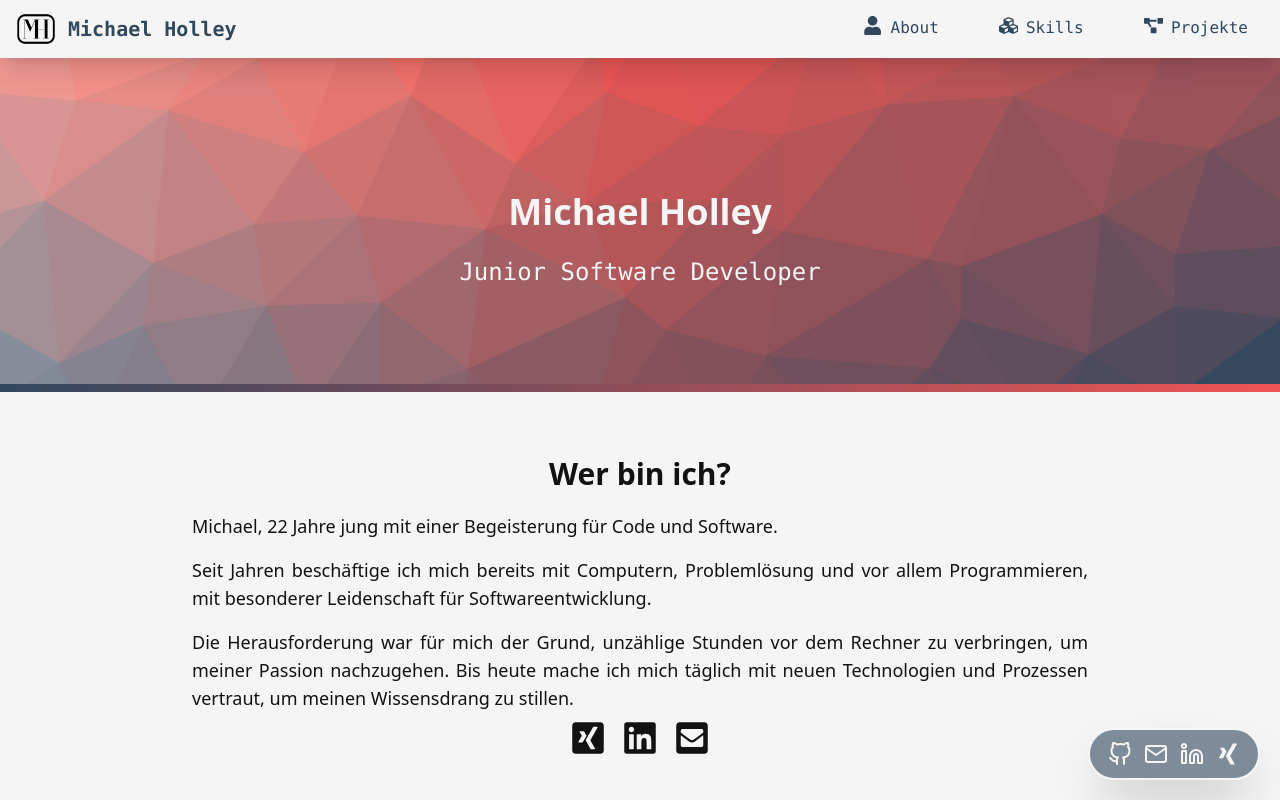
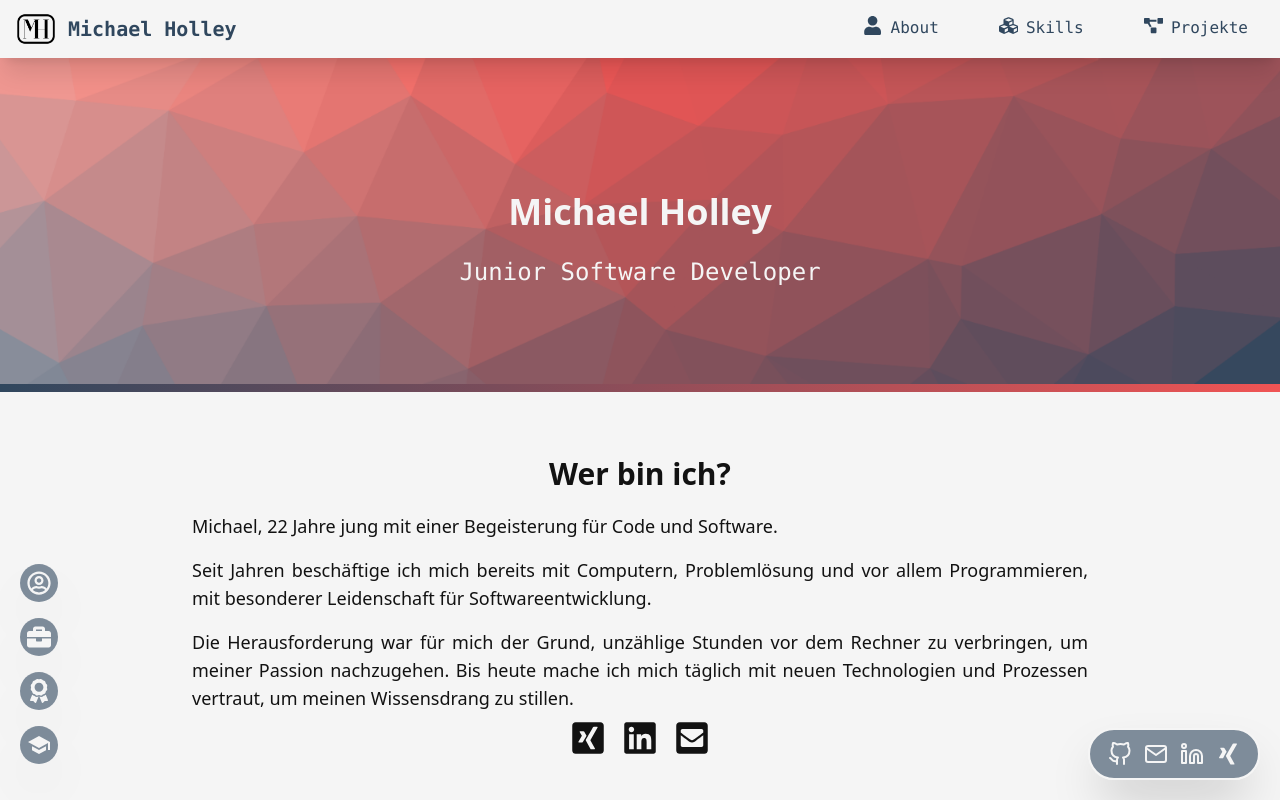
Before and after one commit to MichaelHolley/michaelholley.de, a React (Create React App) app: page / in a window 1280 px wide. Shown: the top 800 px of the page. Built offline with nearby package versions, Linux system fonts and the light colour scheme.

Commit message:
added Home-Navigator

```diff
--- a/package.json
+++ b/package.json
@@ -1,6 +1,6 @@
 {
   "name": "website_tw",
-  "version": "1.0.6",
+  "version": "1.0.7",
   "private": true,
   "dependencies": {
     "@testing-library/jest-dom": "^5.16.2",
--- a/src/components/footer.tsx
+++ b/src/components/footer.tsx
@@ -4,13 +4,13 @@ import { FiLinkedin, FiGithub, FiMail } from "react-icons/fi";
 
 function Footer() {
   return (
-    <footer className="bg-b0 bg-opacity-60 shadow-2xl fixed z-20 bottom-5 right-5 p-3 rounded-full border-2 border-w0 transition-[width] duration-500 backdrop-blur-[2px]">
+    <footer className="bg-b0 bg-opacity-60 shadow-2xl fixed z-20 bottom-5 right-5 p-3 rounded-full border-2 border-w0 backdrop-blur-[2px]">
       <ul className="flex flex-row-reverse text-w0">
         <NavBarIconItem
           icon={
             <FaXing
               size="1.5em"
-              className="hover:fill-r0 transition ease-out duration-300 hover:scale-110"
+              className="transition ease-out duration-300 hover:scale-110"
             />
           }
           link="https://www.xing.com/profile/Michael_Holley"
@@ -20,7 +20,7 @@ function Footer() {
           icon={
             <FiLinkedin
               size="1.5em"
-              className="hover:stroke-r0 transition ease-out duration-300 hover:scale-110"
+              className="transition ease-out duration-300 hover:scale-110"
             />
           }
           link="https://www.linkedin.com/in/michael-holley-791a64228/"
@@ -30,7 +30,7 @@ function Footer() {
           icon={
             <FiMail
               size="1.5em"
-              className="hover:stroke-r0 transition ease-out duration-300 hover:scale-110"
+              className="transition ease-out duration-300 hover:scale-110"
             />
           }
           link="mailto:michael.philipp.holley@gmail.com"
@@ -40,7 +40,7 @@ function Footer() {
           icon={
             <FiGithub
               size="1.5em"
-              className="hover:stroke-r0 transition ease-out duration-300 hover:scale-110"
+              className="transition ease-out duration-300 hover:scale-110"
             />
           }
           link="https://github.com/MichaelHolley"
@@ -57,7 +57,7 @@ function NavBarIconItem(props: { icon: any; link: string; title: string }) {
       <a href={props.link} target="_blank">
         {props.icon}
       </a>
-      <span className="absolute w-auto px-1 m-2 -top-10 -ml-2 rounded-md shadow-2xl text-w0 bg-b0 border-2 bg-opacity-60 origin-left hidden group-hover:block">
+      <span className="absolute w-auto px-1 m-2 -top-10 -ml-2 rounded-md shadow-2xl text-w0 bg-b0 bg-opacity-60 origin-left hidden group-hover:block">
         {props.title}
       </span>
     </li>
--- /dev/null
+++ b/src/components/home-navigator.tsx
@@ -0,0 +1,61 @@
+import { FaAward, FaBriefcase, FaRegUserCircle } from "react-icons/fa";
+import { MdSchool } from "react-icons/md";
+
+function HomeNavigator() {
+  return (
+    <footer className="invisible md:visible fixed z-20 bottom-5 left-5 text-bl0">
+      <ul>
+        <NavigatorListItem
+          icon={<FaRegUserCircle size="1.5em" />}
+          title="About"
+          section="about"
+        />
+        <NavigatorListItem
+          icon={<FaBriefcase size="1.5em" />}
+          title="Berufsweg"
+          section="career"
+        />
+        <NavigatorListItem
+          icon={<FaAward size="1.5em" />}
+          title="Auszeichnungen"
+          section="awards"
+        />
+        <NavigatorListItem
+          icon={
+            <MdSchool
+              className="transition ease-out duration-300 hover:scale-110"
+              size="1.5em"
+            />
+          }
+          title="Bildung"
+          section="education"
+        />
+      </ul>
+    </footer>
+  );
+}
+
+function NavigatorListItem(props: {
+  icon: any;
+  title: string;
+  section: string;
+}) {
+  return (
+    <li className="my-4 group flex flex-row transition ease-out duration-300 hover:scale-110">
+      <a
+        href={`#${props.section}`}
+        className="p-[7px] bg-b0 bg-opacity-60 shadow-2xl rounded-full text-w0 justify-center"
+      >
+        {props.icon}
+      </a>
+      <span
+        className="absolute px-1 mt-[6px] ml-11 min-w-max rounded-md shadow-2xl text-w0 bg-b0 bg-opacity-60 origin-left hidden group-hover:block"
+        style={{ wordBreak: "normal" }}
+      >
+        {props.title}
+      </span>
+    </li>
+  );
+}
+
+export default HomeNavigator;
--- a/src/components/navbar.tsx
+++ b/src/components/navbar.tsx
@@ -21,7 +21,7 @@ function NavBar() {
             className="mr-3 h-10"
             alt="Michael Holley - Icon"
           />
-          <span className="text-b0 self-center text-xl font-semibold whitespace-nowrap">
+          <span className="text-b0 self-center text-xl font-semibold whitespace-nowrap invisible md:visible">
             Michael Holley
           </span>
         </a>
--- a/src/components/page-header.tsx
+++ b/src/components/page-header.tsx
@@ -1,3 +1,5 @@
+import React from "react";
+
 function PageHeader(props: { title: string; subtitle?: string }) {
   return (
     <>
--- a/src/pages/home.tsx
+++ b/src/pages/home.tsx
@@ -1,5 +1,6 @@
 import React from "react";
 import { FaEnvelopeSquare, FaLinkedin, FaXingSquare } from "react-icons/fa";
+import HomeNavigator from "../components/home-navigator";
 import PageHeader from "../components/page-header";
 
 function Home() {
@@ -30,7 +31,7 @@ function Home() {
         title="Michael Holley"
         subtitle="Junior Software Developer"
       ></PageHeader>
-      <section className="bg-w0">
+      <section className="bg-w0" id="about">
         <div className="container mx-auto  text-lg text-justify text-bl0 py-16 px-4 sm:px-10 md:px-24 lg:px-48">
           <p className="text-3xl text-center mb-3 font-bold">Wer bin ich?</p>
           <p className="py-2">
@@ -82,7 +83,7 @@ function Home() {
           </div>
         </div>
       </section>
-      <section className="bg-tiles">
+      <section className="bg-tiles" id="career">
         <div className="container mx-auto text-lg text-justify py-16 px-4 sm:px-10 md:px-24 lg:px-48 text-w0">
           <div className="py-2 px-3 rounded">
             <p className="text-3xl text-center mb-2 font-bold">Berufsweg</p>
@@ -113,7 +114,7 @@ function Home() {
           </div>
         </div>
       </section>
-      <section className="bg-b0">
+      <section className="bg-b0" id="awards">
         <div className="container mx-auto text-lg text-justify px-0 sm:px4 sm:px-10 md:px-24 lg:px-48 text-w0">
           <div className="flex flex-row h-[320px]">
             <img
@@ -147,7 +148,7 @@ function Home() {
           </div>
         </div>
       </section>
-      <section className="bg-w0">
+      <section className="bg-w0" id="education">
         <div className="container mx-auto text-lg text-justify py-16 px-4 sm:px-10 md:px-24 lg:px-48 text-bl0">
           <p className="text-3xl text-center mb-3 font-bold">Bildungsweg</p>
           <div>
@@ -172,6 +173,7 @@ function Home() {
           </div>
         </div>
       </section>
+      <HomeNavigator />
     </main>
   );
 }
```
